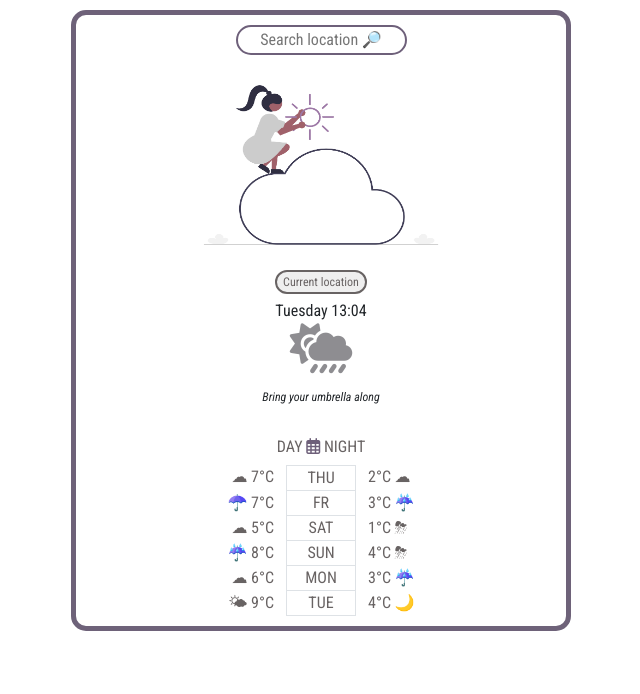
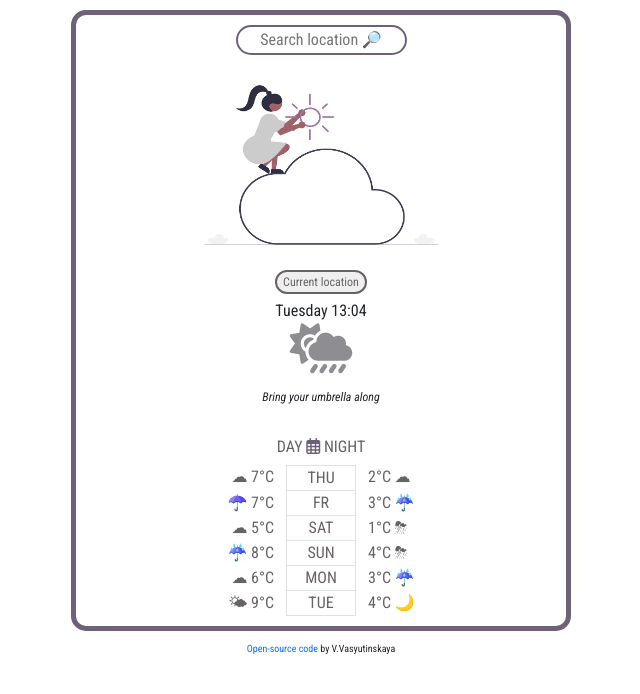
Before and after one commit to ViktoriaVasyutinskaya/first-weather-app, a plain HTML site: page index.html in a window 1280 px wide. Shown: the whole page, without its empty margins (319-959 px from the left). Drawn offline with nearby package versions, Linux system fonts and the light colour scheme; no server answers.

Commit message:
link to github added

```diff
--- a/index.html
+++ b/index.html
@@ -86,6 +86,15 @@
         </div>
       </div>
     </div>
+    <div id="link">
+      <a
+        href="https://github.com/ViktoriaVasyutinskaya/first-weather-app"
+        style="text-decoration: none"
+      >
+        Open-source code
+      </a>
+      by V.Vasyutinskaya
+    </div>
     <script src="source/script.js"></script>
   </body>
 </html>
--- a/source/styles.css
+++ b/source/styles.css
@@ -104,7 +104,11 @@ h1 {
 #conditions {
   font-style: italic;
 }
-
+#link {
+  margin: 0 auto;
+  text-align: center;
+  font-size: 10px;
+}
 body {
   font-family: "Roboto Condensed", sans-serif;
   background-size: 100% 40%;
```
